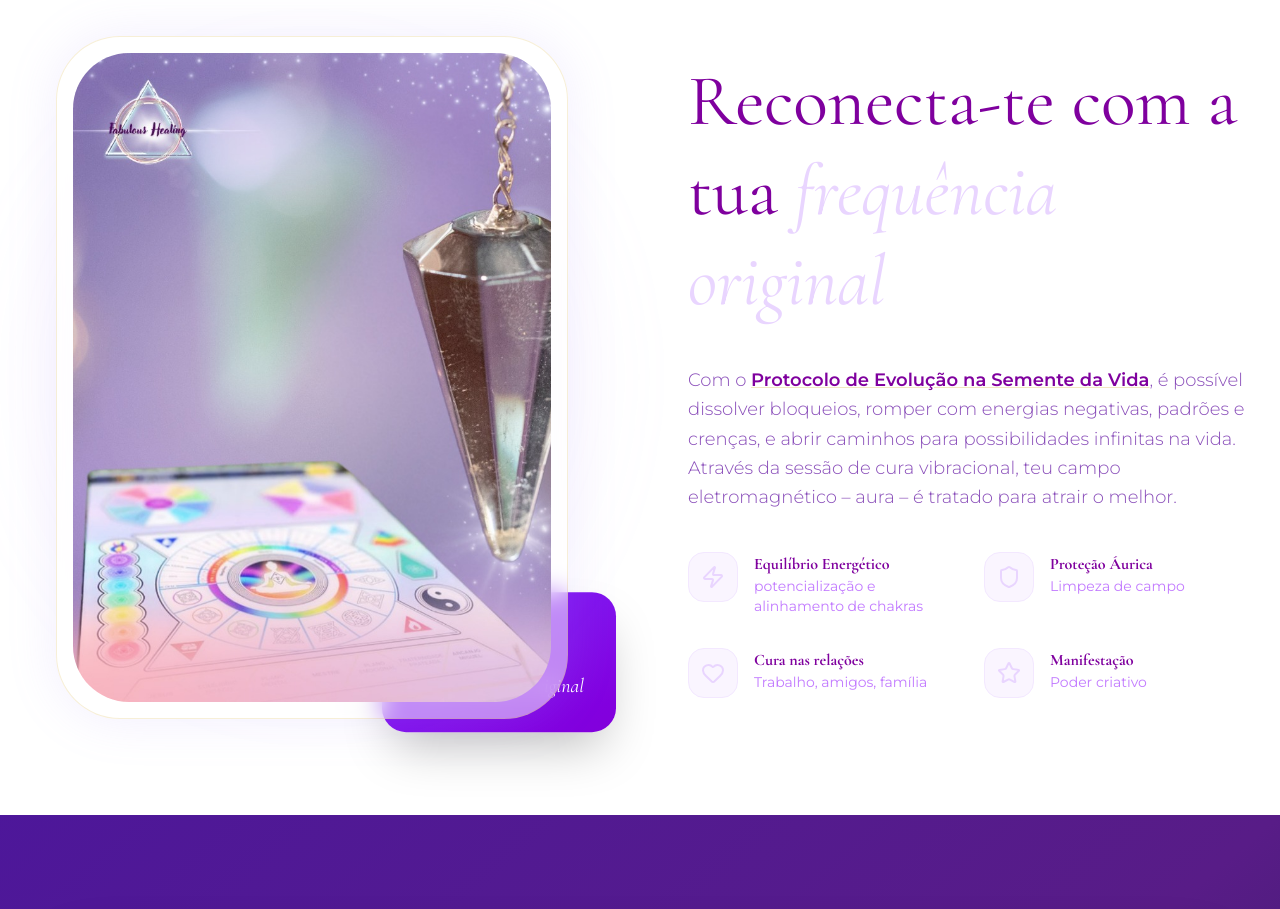
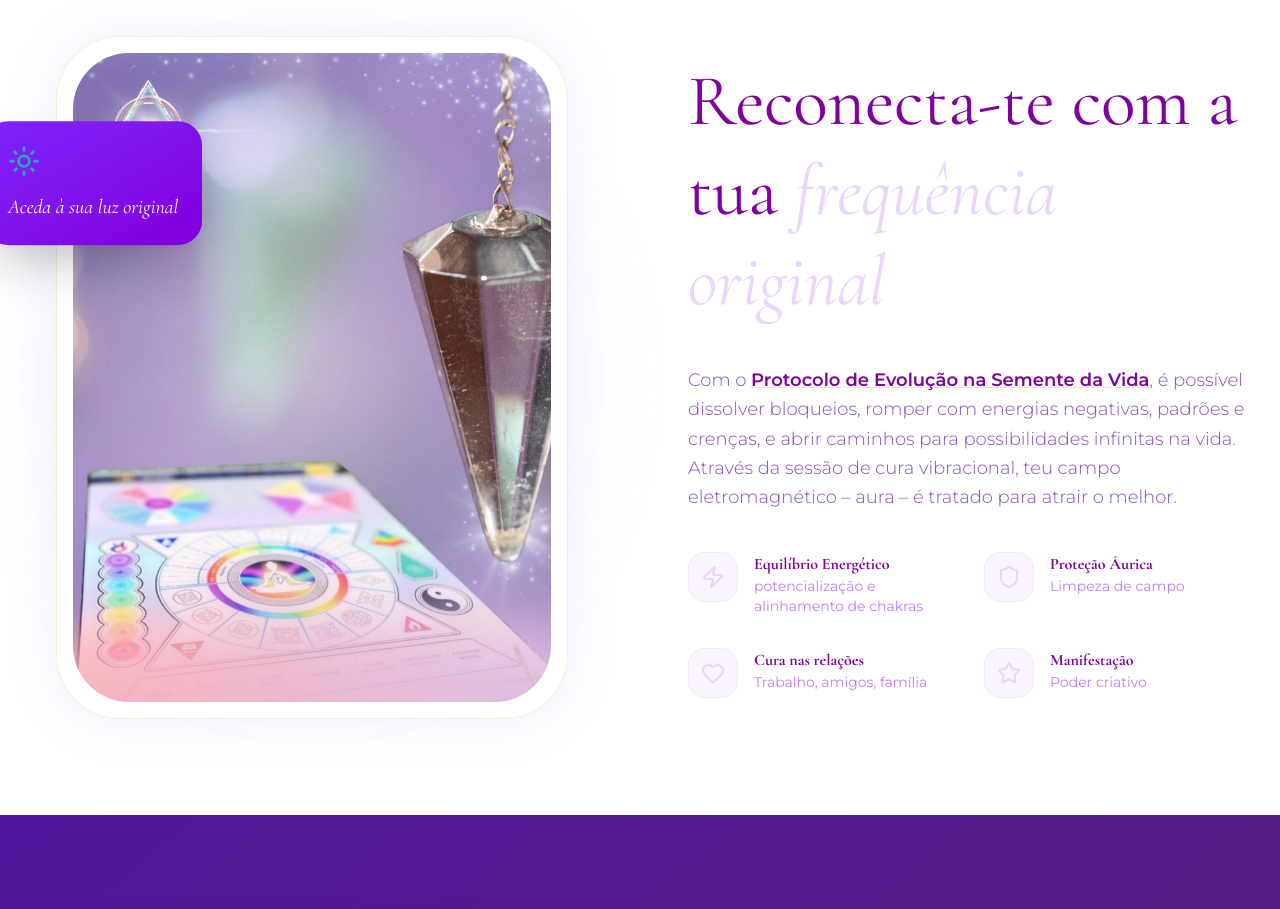
Before and after one commit to sergiorpaes/fabulous-healing, a React (Vite) app: page /#/ in a window 1280 px wide. Shown: the part 900-1809 px from the top of the page. Built offline with nearby package versions, Linux system fonts and the light colour scheme.

Commit message:
feat: reposicionar badge da filosofia conforme feedback

```diff
--- a/pages/Home.tsx
+++ b/pages/Home.tsx
@@ -74,7 +74,7 @@ const Home: React.FC = () => {
                   />
                 </div>
               </div>
-              <div className="absolute -bottom-6 -right-6 bg-gradient-to-br from-violet-600 to-purple-700 text-white p-8 rounded-3xl shadow-2xl animate-float">
+              <div className="absolute top-24 -left-12 bg-gradient-to-br from-violet-600 to-purple-700 text-white p-6 rounded-3xl shadow-2xl animate-float z-20">
                 <Sun className="w-8 h-8 mb-4 text-healing-aqua" />
                 <p className="font-serif text-xl italic">{t.home.philosophyBadge}</p>
               </div>
```
